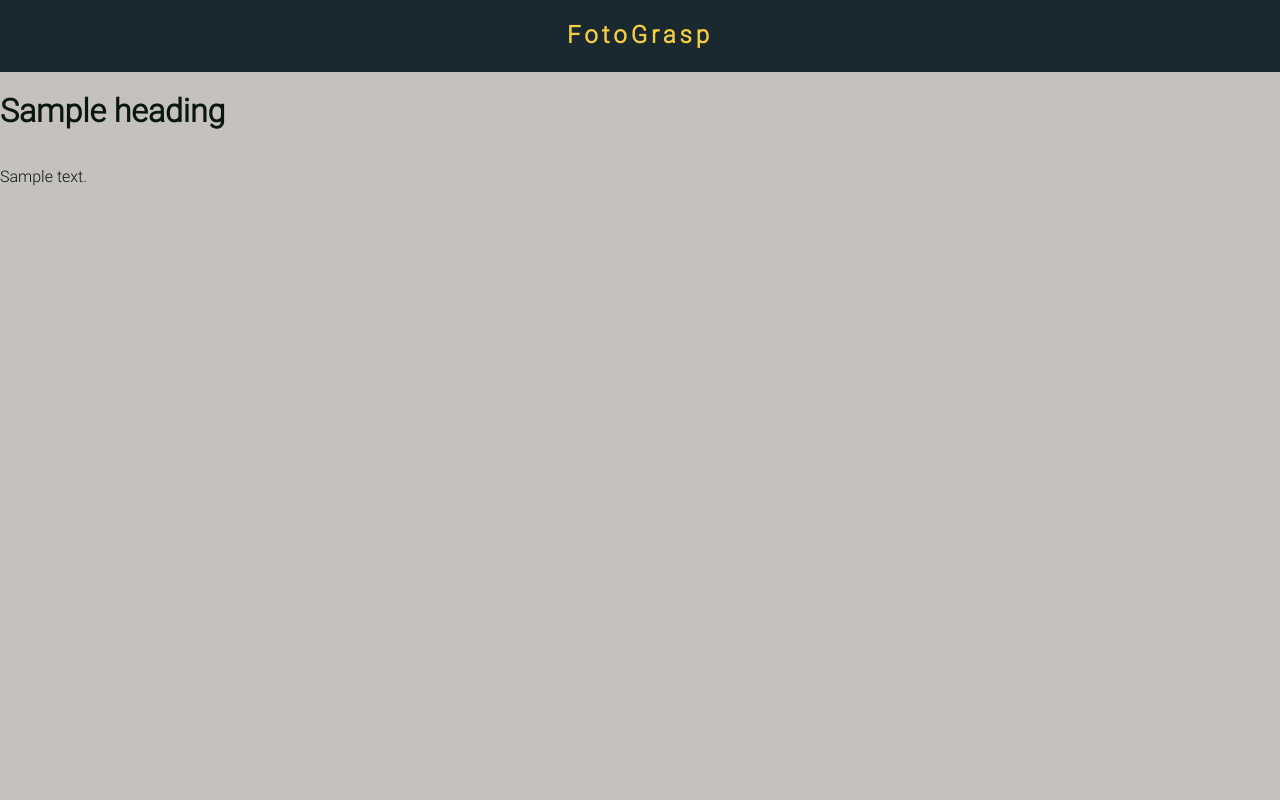
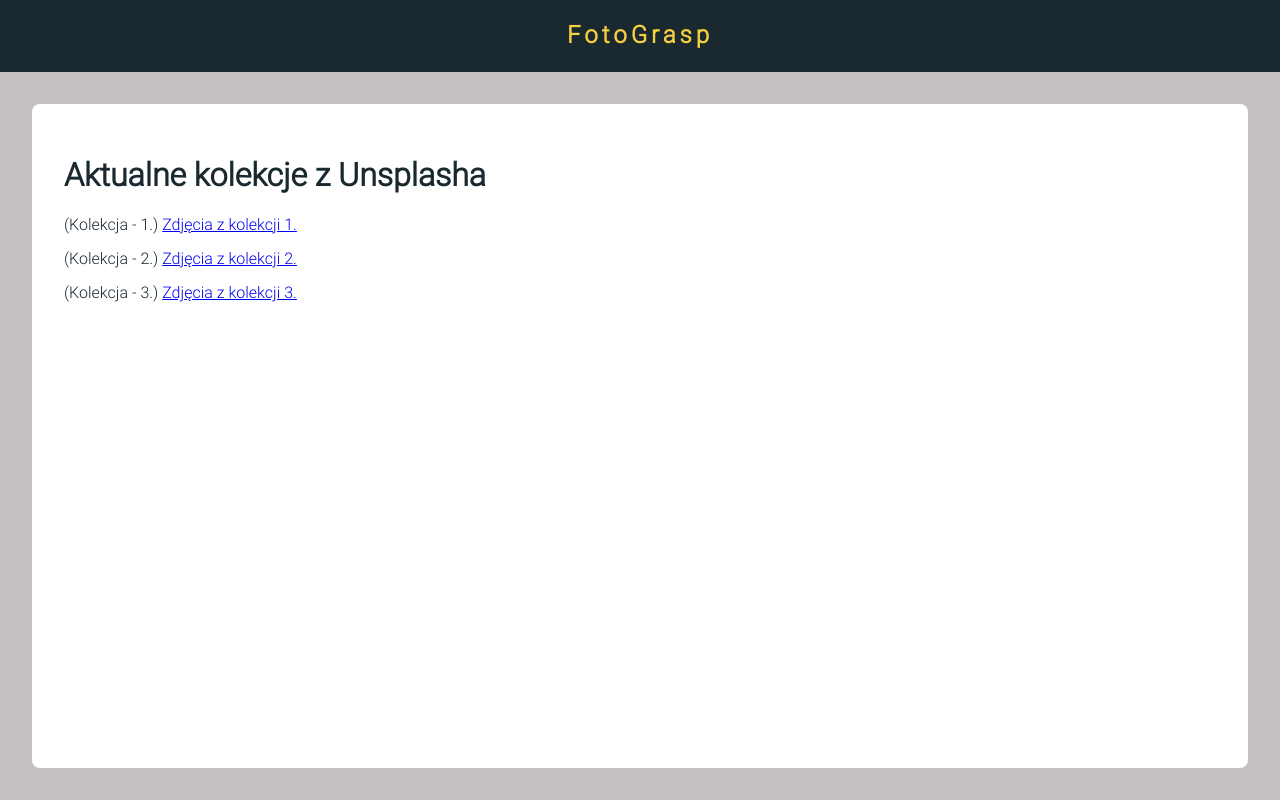
Before and after one commit to taurusx/fotograsp, a React app: page / in a window 1280 px wide. Built offline with nearby package versions, Linux system fonts and the light colour scheme.

Commit message:
Add Route, Switch and placeholder components
Added:
* Main - wrapper to display pages
* Collections - where list of latest collection will be displayed
* Gallery - where list of photos will be displayed

```diff
--- /dev/null
+++ b/src/components/Collections.js
@@ -0,0 +1,31 @@
+import React from 'react'
+import styled from 'styled-components'
+import { Link } from 'react-router-dom'
+
+const CollectionsWrapper = styled.section`
+  max-width: 100%;
+  color: ${props => props.theme.fgTopView};
+  background-color: ${props => props.theme.bgTopView};
+`
+
+const Collections = () => {
+  return (
+    <CollectionsWrapper>
+      <h1>Aktualne kolekcje z Unsplasha</h1>
+      <p>
+        (Kolekcja - 1.){` `}
+        <Link to="/collections/1">Zdjęcia z kolekcji 1.</Link>
+      </p>
+      <p>
+        (Kolekcja - 2.){` `}
+        <Link to="/collections/2">Zdjęcia z kolekcji 2.</Link>
+      </p>
+      <p>
+        (Kolekcja - 3.){` `}
+        <Link to="/collections/3">Zdjęcia z kolekcji 3.</Link>
+      </p>
+    </CollectionsWrapper>
+  )
+}
+
+export default Collections
--- /dev/null
+++ b/src/components/Gallery.js
@@ -0,0 +1,21 @@
+import React from 'react'
+import styled from 'styled-components'
+import { Link } from 'react-router-dom'
+
+const GalleryWrapper = styled.section`
+  max-width: 100%;
+  color: ${props => props.theme.fgTopView};
+  background-color: ${props => props.theme.bgTopView};
+`
+
+const Gallery = () => {
+  return (
+    <GalleryWrapper>
+      <h1>Tytuł galerii</h1>
+      <p>(Lista zdjęć)</p>
+      <Link to="/">Powrót</Link>
+    </GalleryWrapper>
+  )
+}
+
+export default Gallery
--- a/src/components/Layout.js
+++ b/src/components/Layout.js
@@ -1,7 +1,11 @@
 import React from 'react'
 import styled from 'styled-components'
+import { Switch, Route } from 'react-router-dom'
 
 import Header from './Header'
+import Main from './Main'
+import Collections from './Collections'
+import Gallery from './Gallery'
 
 const LayoutWrapper = styled.div`
   margin: 0 auto;
@@ -15,8 +19,12 @@ const Layout = ({ children }) => {
     <LayoutWrapper>
       <Header />
       {children}
-      <h1>Sample heading</h1>
-      <p>Sample text.</p>
+      <Main>
+        <Switch>
+          <Route exact path="/" component={Collections} />
+          <Route path="/collections/:id" component={Gallery} />
+        </Switch>
+      </Main>
     </LayoutWrapper>
   )
 }
--- /dev/null
+++ b/src/components/Main.js
@@ -0,0 +1,23 @@
+import React from 'react'
+import styled from 'styled-components'
+
+const MainWrapper = styled.main`
+  position: relative;
+  flex: 1 0 auto;
+  margin: 2rem;
+  max-width: 100%;
+  padding: 2rem;
+  border-radius: 0.5rem;
+  color: ${props => props.theme.fgTopView};
+  background-color: ${props => props.theme.bgTopView};
+
+  @media (max-width: 480px) {
+    margin: 1rem;
+  }
+`
+
+const Main = ({ children }) => {
+  return <MainWrapper>{children}</MainWrapper>
+}
+
+export default Main
```
